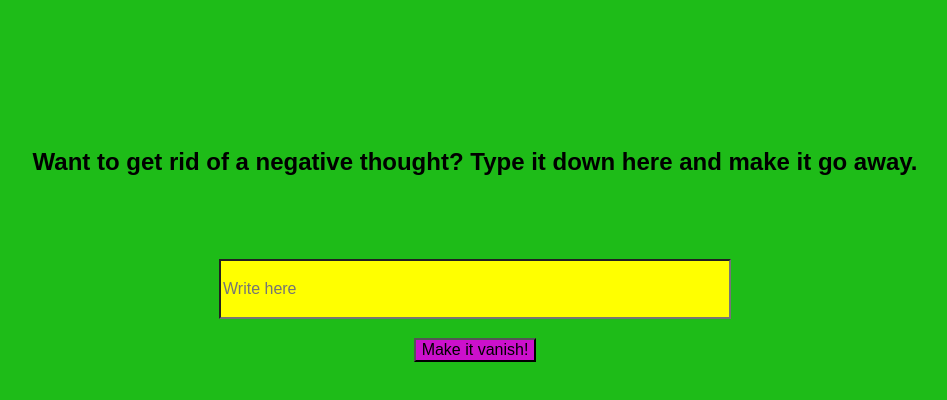
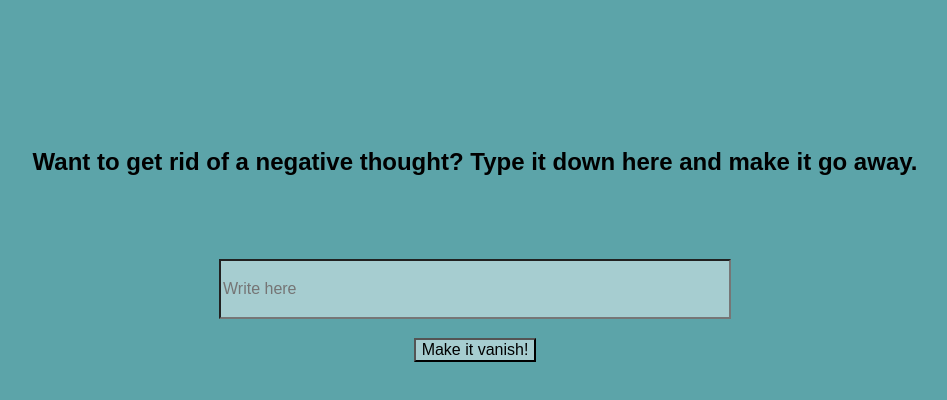
Before and after one commit to rapa5960/textpoof, a plain HTML site: page index.html in a window 1280 px wide. Shown: the whole page, without its empty margins (165-1112 px from the left). Drawn offline with nearby package versions, Linux system fonts and the light colour scheme.

Commit message:
Update textpoof.css

```diff
--- a/textpoof.css
+++ b/textpoof.css
@@ -1,11 +1,11 @@
-body {background-color: #1ebc18;}
+body {background-color: #5CA4A9;}
 
 #header { text-align: center; padding: 10% 0% 5% 0%}
 
 #writing_spot { text-align: center;}
 
-#write_zone {width: 40%; height: 60px; background: yellow;}
+#write_zone {width: 40%; height: 60px; background: #A6CDD0;}
 
-#clear {background: #cc10cc; }
+#clear {background: #A6CDD0; }
 
 #poof {text-align: center; visibility: hidden;}
```
